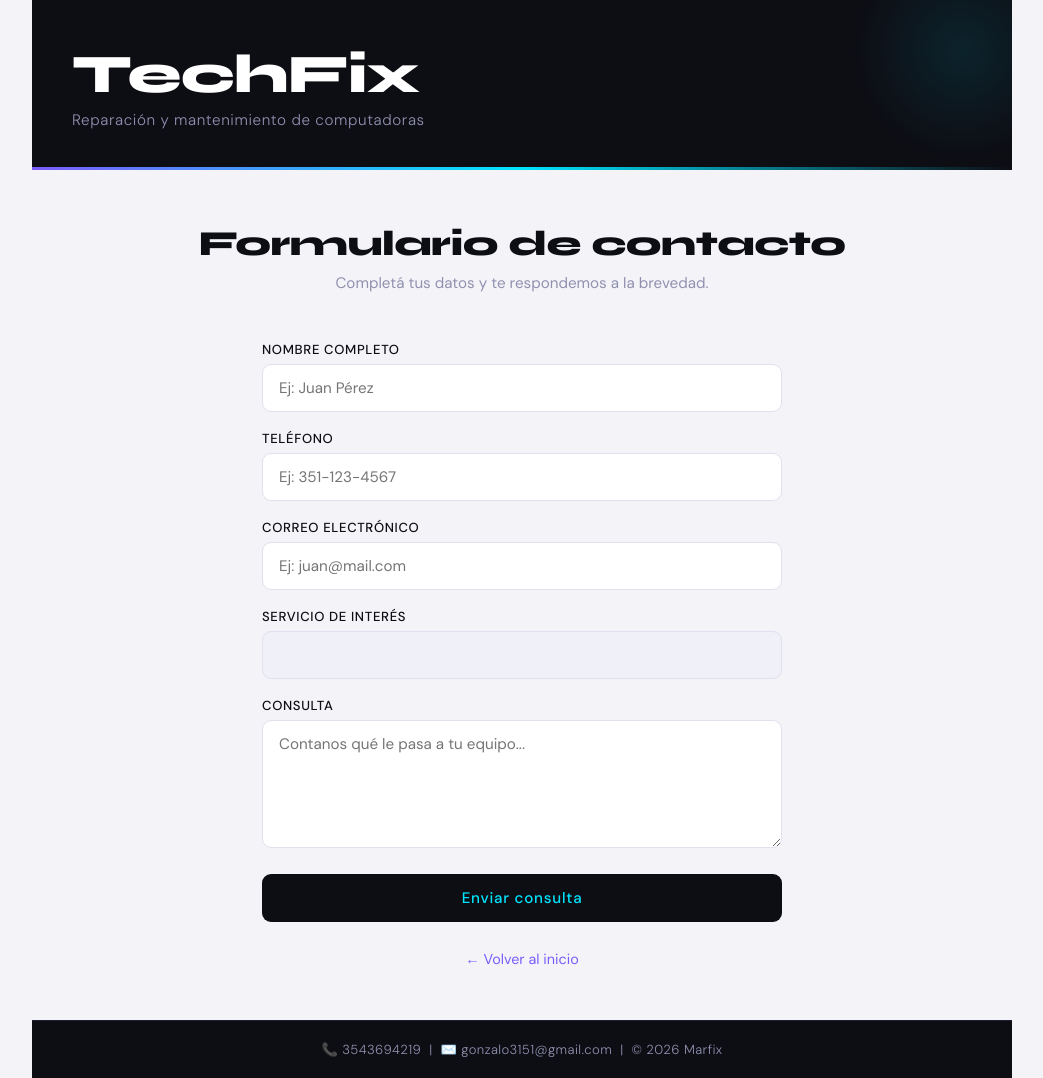
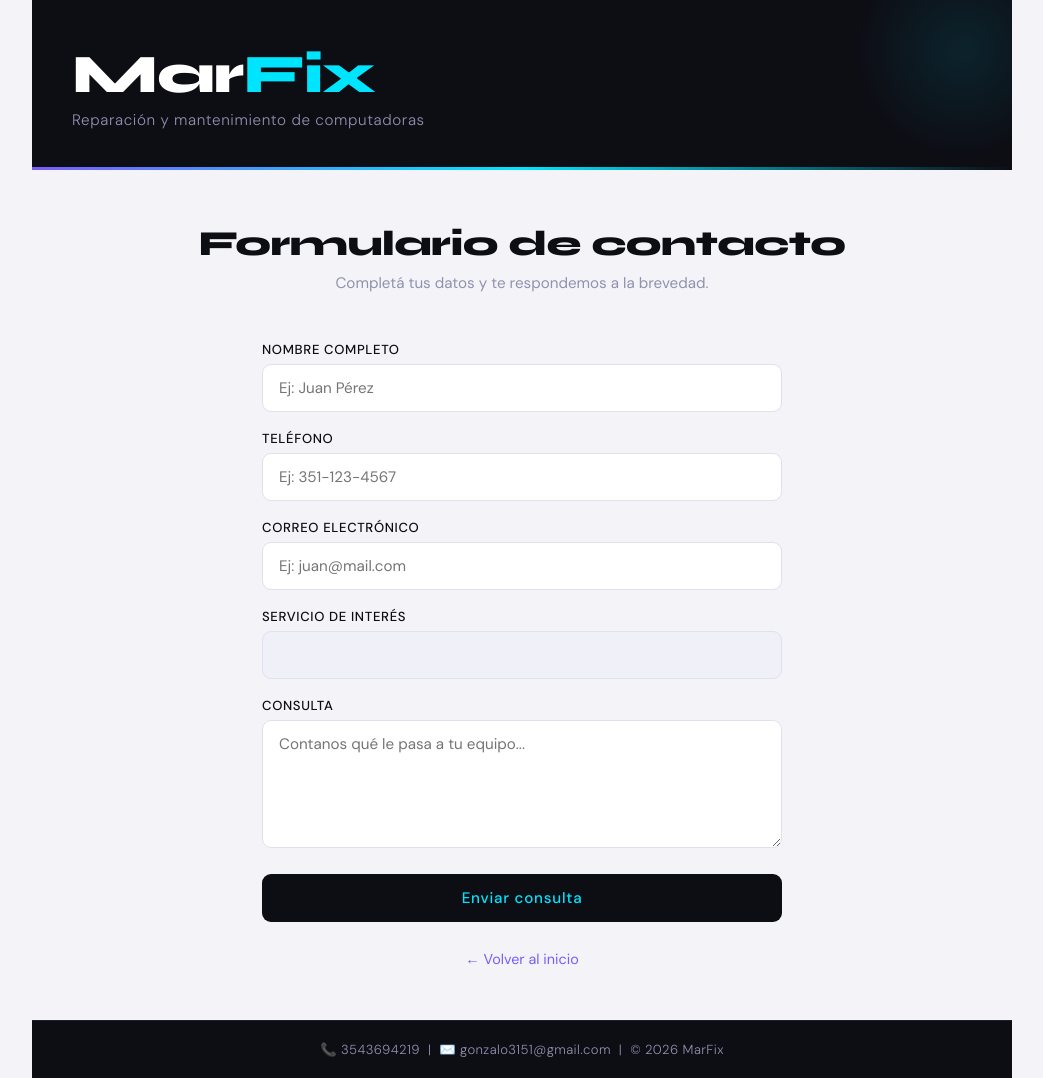
Before and after one commit to gonzarodcab/Marfix, a plain HTML site: page formulario.html in a window 1280 px wide. Shown: the whole page, without its empty margins (118-1161 px from the left). Drawn offline with Linux system fonts and the light colour scheme.

Commit message:
Update formulario.html

```diff
--- a/formulario.html
+++ b/formulario.html
@@ -1,8 +1,7 @@
-
 <!DOCTYPE html>
-<html>
+<html lang="es">
     <head>
-    <title>Contacto - MarFix</title>
+        <title>Contacto — MarFix</title>
         <meta charset="utf-8">
         <link rel="stylesheet" type="text/css" href="primer.css">
         <meta name="viewport" content="width=device-width, initial-scale=1">
@@ -12,7 +11,7 @@
         <div id="contenedor">
 
             <header id="cabecera">
-                <h1>TechFix</h1>
+                <h1>Mar<span>Fix</span></h1>
                 <p>Reparación y mantenimiento de computadoras</p>
             </header>
 
@@ -45,14 +44,12 @@
             </section>
 
             <footer id="pie">
-    <p>📞 3543694219 &nbsp;|&nbsp; ✉️ gonzalo3151@gmail.com &nbsp;|&nbsp; © 2026 Marfix</p>
+                <p>📞 3543694219 &nbsp;|&nbsp; ✉️ gonzalo3151@gmail.com &nbsp;|&nbsp; © 2026 MarFix</p>
             </footer>
-
 
         </div>
 
         <script>
-            // Toma el parámetro "servicio" de la URL y lo pone en el campo
             const params = new URLSearchParams(window.location.search);
             const servicio = params.get('servicio');
             if (servicio) {
```
Lines whose indentation alone changed are shown as unchanged.
